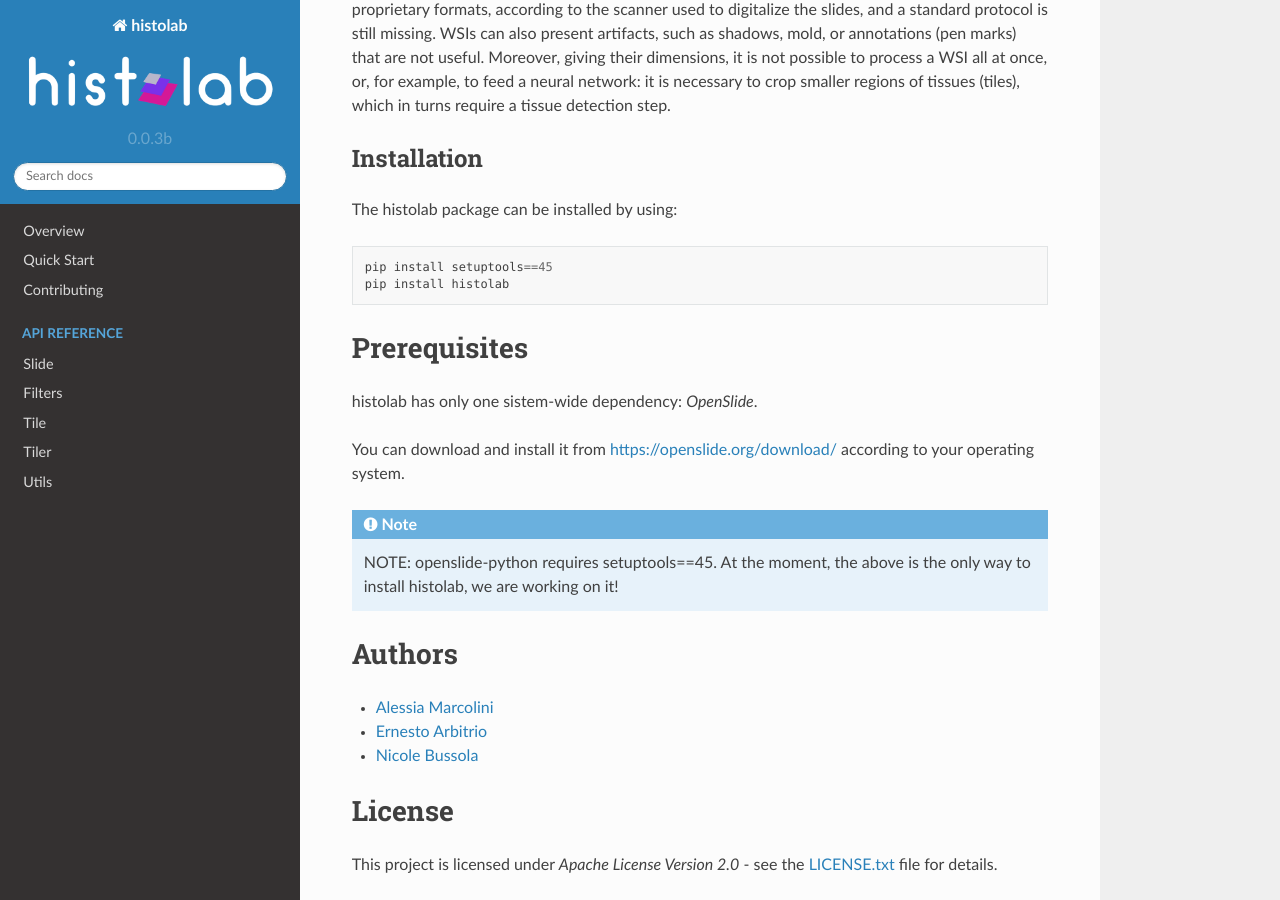
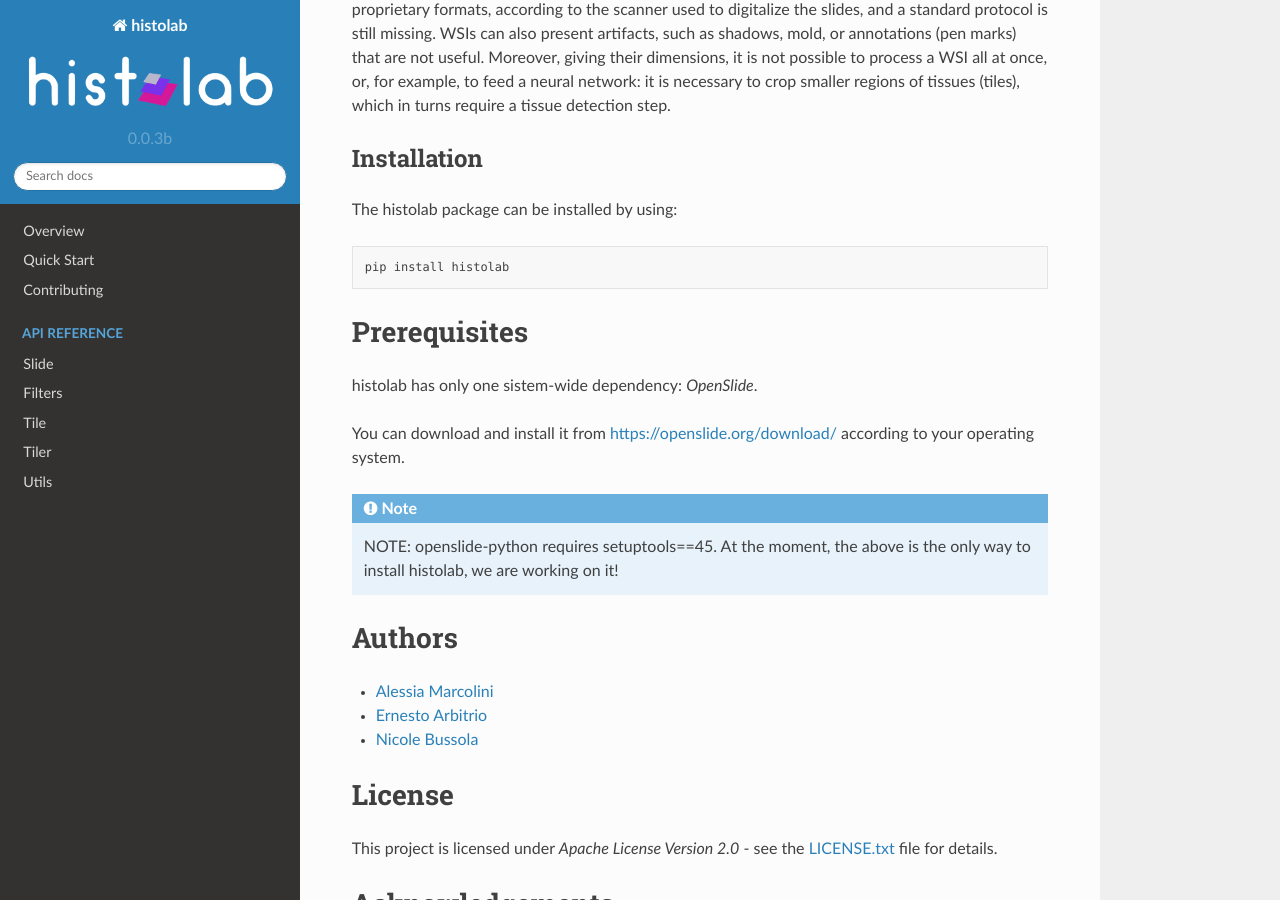
Before and after one commit to histolab/histolab, a Sphinx documentation site: the page built from docs/index.rst, in a window 1280 px wide and 900 px high, scrolled down 1218 px. Built offline with Sphinx 7.4.7 and the Read the Docs theme 2.0.0, drawn with Linux system fonts in a browser that asks for light colours; formulas are drawn with MathJax 3.

Commit message:
fix index.rst

```diff
--- a/docs/index.rst
+++ b/docs/index.rst
@@ -39,7 +39,6 @@ Installation
 
 The histolab package can be installed by using::
 
-   pip install setuptools==45
    pip install histolab
 
 
```
